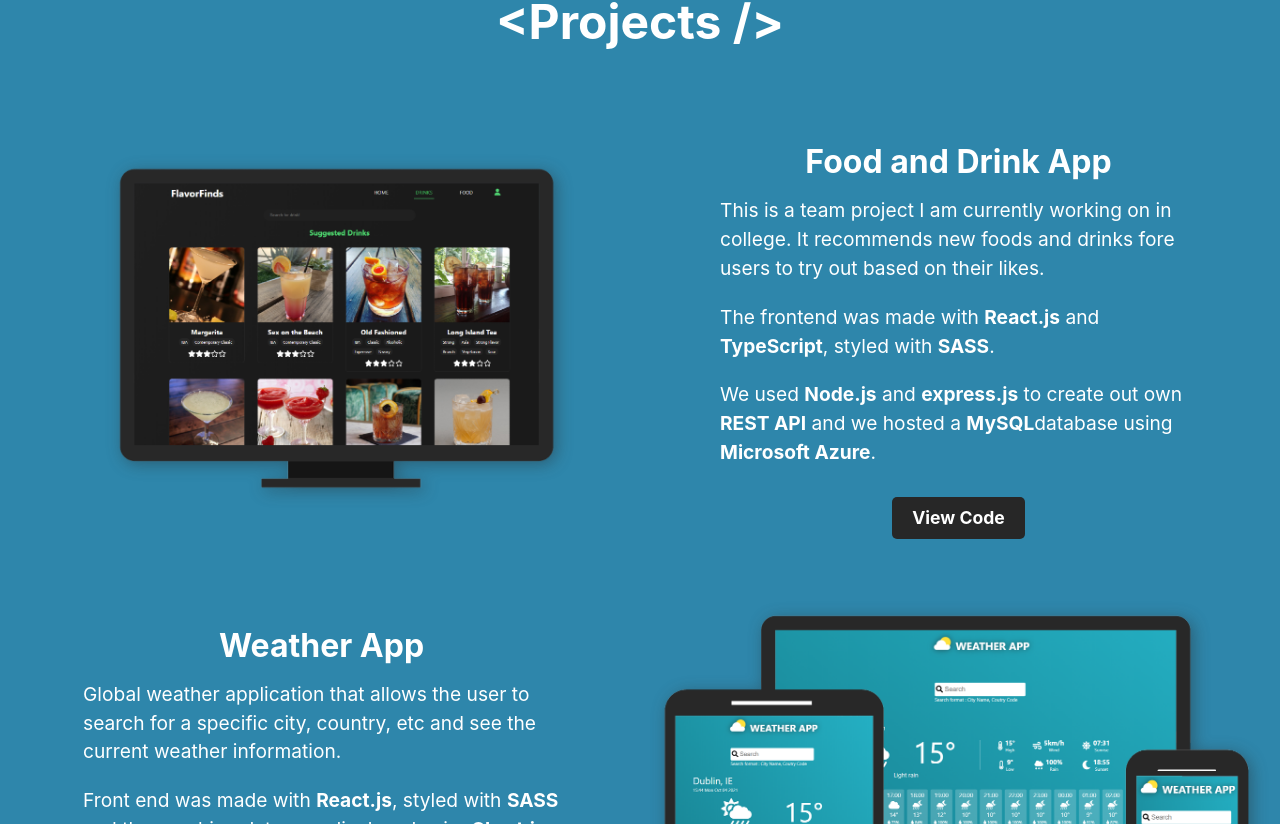
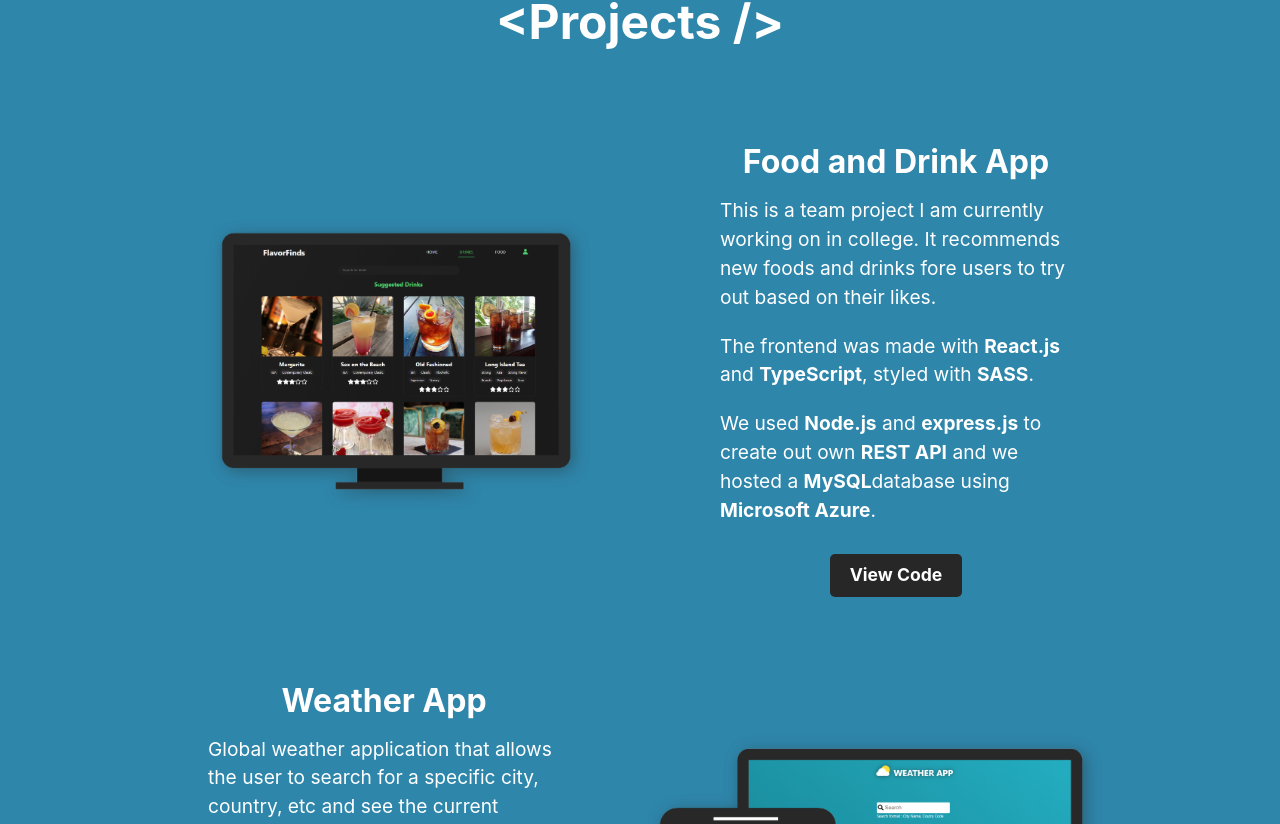
Before and after one commit to Evan-OR/portfolio-2023, a React (Vite) app: page / in a window 1280 px wide. Shown: the part 2156-2980 px from the top of the page. Built offline with nearby package versions, Linux system fonts and the light colour scheme.

Commit message:
changed width styles on project display

```diff
--- a/src/css/projectDisplay.module.css
+++ b/src/css/projectDisplay.module.css
@@ -22,7 +22,7 @@
   display: flex;
   justify-content: center;
   align-items: center;
-  width: calc(250px + 80vw);
+  width: 80%;
   min-width: 50px;
   max-width: 100%;
   z-index: 1;
@@ -31,10 +31,13 @@
 .projectWrapper:nth-child(even) {
   flex-direction: row-reverse;
 }
-
+.projectImageWrapper {
+  display: flex;
+  width: 50%;
+}
 .projectImage {
   display: block;
-  max-width: 50%;
+  width: 50%;
 
   filter: drop-shadow(3px 3px 8px #27272769);
 }
```
